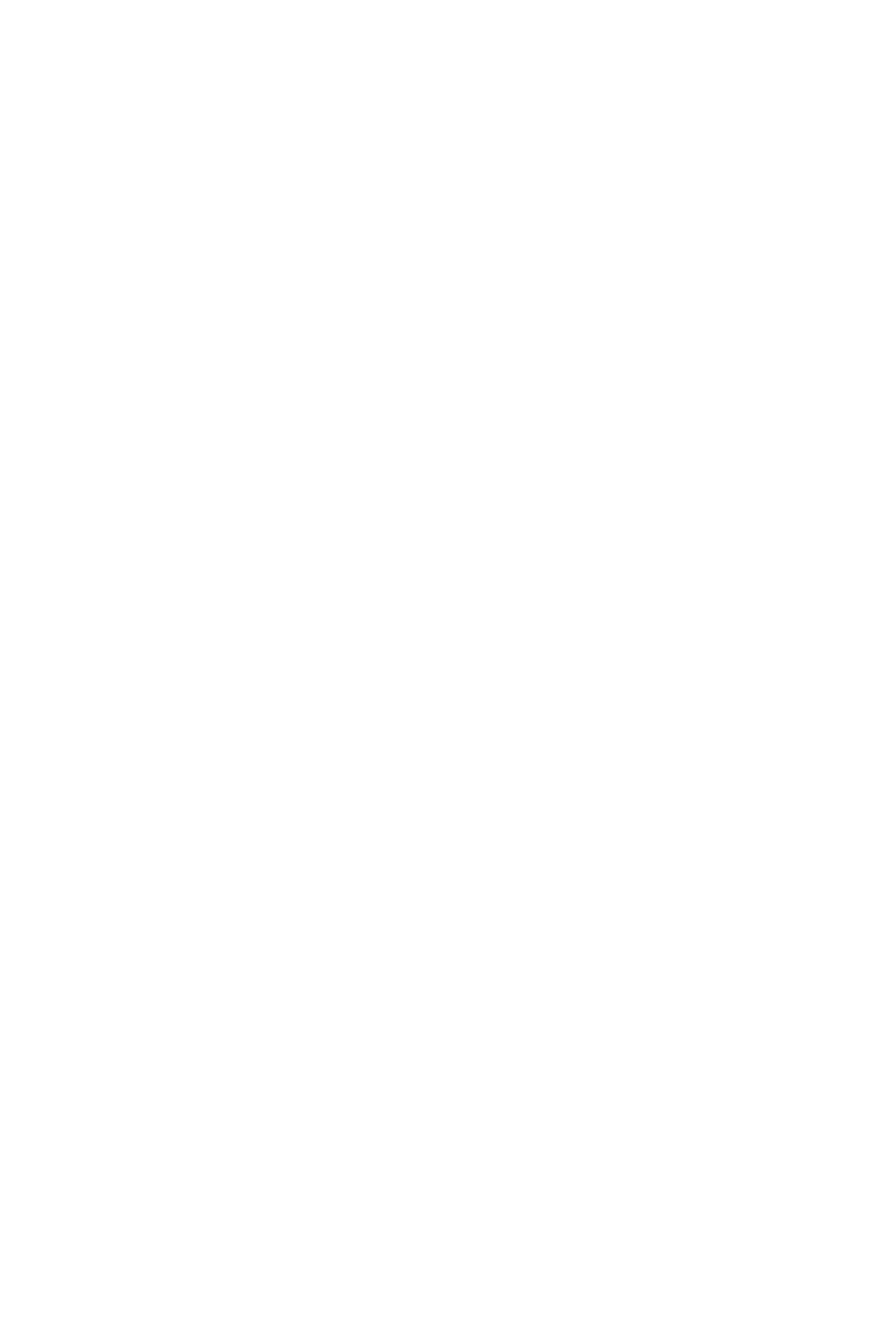
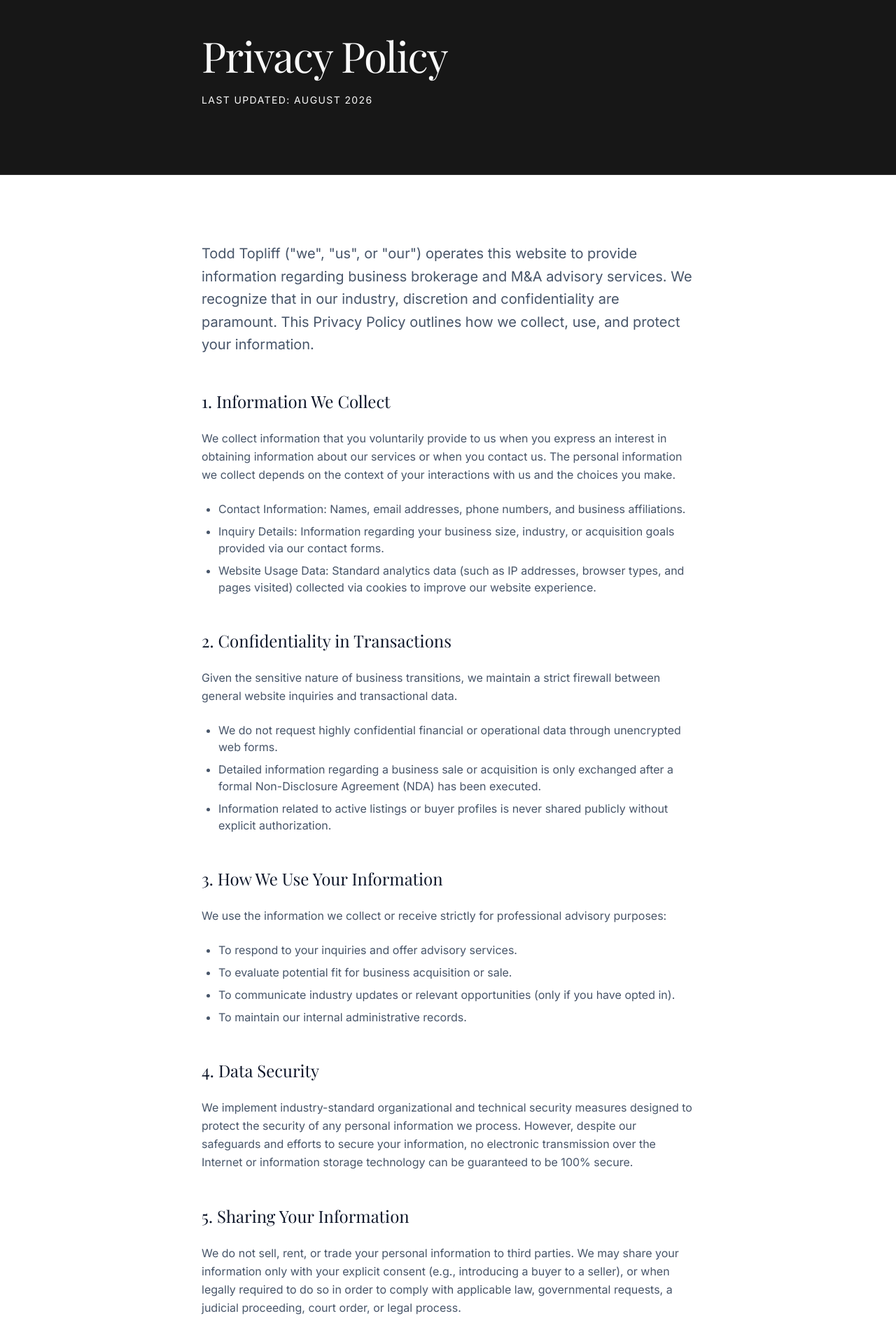
Before and after one commit to VictorChidex1/todd-toplif, a React (Vite) app: page /privacy in a window 1280 px wide. Before the commit this address had no page. Shown: the part 240-2160 px from the top of the page at 70% size. Before the commit the page ends 800 px from the top, so only its background shows below. Built offline with nearby package versions, Linux system fonts and the light colour scheme.

Commit message:
feat: build privacy policy page with advisory-grade content

```diff
--- a/src/App.tsx
+++ b/src/App.tsx
@@ -5,6 +5,7 @@ import About from "@/pages/About"
 import Services from "@/pages/Services"
 import Opportunities from "@/pages/Opportunities"
 import Contact from "@/pages/Contact"
+import Privacy from "@/pages/Privacy"
 
 function App() {
   return (
@@ -16,6 +17,7 @@ function App() {
           <Route path="/services" element={<Services />} />
           <Route path="/opportunities" element={<Opportunities />} />
           <Route path="/contact" element={<Contact />} />
+          <Route path="/privacy" element={<Privacy />} />
         </Route>
       </Routes>
     </BrowserRouter>
--- /dev/null
+++ b/src/pages/Privacy/index.tsx
@@ -0,0 +1,11 @@
+import { PrivacyHero } from "./sections/PrivacyHero"
+import { PrivacyContent } from "./sections/PrivacyContent"
+
+export default function Privacy() {
+  return (
+    <main className="flex min-h-screen flex-col w-full">
+      <PrivacyHero />
+      <PrivacyContent />
+    </main>
+  )
+}
--- /dev/null
+++ b/src/pages/Privacy/sections/PrivacyContent.tsx
@@ -0,0 +1,64 @@
+export function PrivacyContent() {
+  return (
+    <section className="bg-white py-16 md:py-24">
+      <div className="container mx-auto px-4 md:px-8 max-w-screen-md">
+
+        <div className="prose prose-slate prose-lg max-w-none">
+          <p className="lead text-xl text-slate-600 font-light leading-relaxed mb-12">
+            Todd Topliff ("we", "us", or "our") operates this website to provide information regarding business brokerage and M&A advisory services. We recognize that in our industry, discretion and confidentiality are paramount. This Privacy Policy outlines how we collect, use, and protect your information.
+          </p>
+
+          <h2 className="font-heading text-2xl text-slate-900 mt-12 mb-6 font-medium">1. Information We Collect</h2>
+          <p className="text-slate-600 font-light leading-relaxed mb-6">
+            We collect information that you voluntarily provide to us when you express an interest in obtaining information about our services or when you contact us. The personal information we collect depends on the context of your interactions with us and the choices you make.
+          </p>
+          <ul className="list-disc pl-6 text-slate-600 font-light space-y-2 mb-8">
+            <li><strong>Contact Information:</strong> Names, email addresses, phone numbers, and business affiliations.</li>
+            <li><strong>Inquiry Details:</strong> Information regarding your business size, industry, or acquisition goals provided via our contact forms.</li>
+            <li><strong>Website Usage Data:</strong> Standard analytics data (such as IP addresses, browser types, and pages visited) collected via cookies to improve our website experience.</li>
+          </ul>
+
+          <h2 className="font-heading text-2xl text-slate-900 mt-12 mb-6 font-medium">2. Confidentiality in Transactions</h2>
+          <p className="text-slate-600 font-light leading-relaxed mb-6">
+            Given the sensitive nature of business transitions, we maintain a strict firewall between general website inquiries and transactional data.
+          </p>
+          <ul className="list-disc pl-6 text-slate-600 font-light space-y-2 mb-8">
+            <li>We do not request highly confidential financial or operational data through unencrypted web forms.</li>
+            <li>Detailed information regarding a business sale or acquisition is only exchanged after a formal Non-Disclosure Agreement (NDA) has been executed.</li>
+            <li>Information related to active listings or buyer profiles is never shared publicly without explicit authorization.</li>
+          </ul>
+
+          <h2 className="font-heading text-2xl text-slate-900 mt-12 mb-6 font-medium">3. How We Use Your Information</h2>
+          <p className="text-slate-600 font-light leading-relaxed mb-6">
+            We use the information we collect or receive strictly for professional advisory purposes:
+          </p>
+          <ul className="list-disc pl-6 text-slate-600 font-light space-y-2 mb-8">
+            <li>To respond to your inquiries and offer advisory services.</li>
+            <li>To evaluate potential fit for business acquisition or sale.</li>
+            <li>To communicate industry updates or relevant opportunities (only if you have opted in).</li>
+            <li>To maintain our internal administrative records.</li>
+          </ul>
+
+          <h2 className="font-heading text-2xl text-slate-900 mt-12 mb-6 font-medium">4. Data Security</h2>
+          <p className="text-slate-600 font-light leading-relaxed mb-8">
+            We implement industry-standard organizational and technical security measures designed to protect the security of any personal information we process. However, despite our safeguards and efforts to secure your information, no electronic transmission over the Internet or information storage technology can be guaranteed to be 100% secure.
+          </p>
+
+          <h2 className="font-heading text-2xl text-slate-900 mt-12 mb-6 font-medium">5. Sharing Your Information</h2>
+          <p className="text-slate-600 font-light leading-relaxed mb-8">
+            We do not sell, rent, or trade your personal information to third parties. We may share your information only with your explicit consent (e.g., introducing a buyer to a seller), or when legally required to do so in order to comply with applicable law, governmental requests, a judicial proceeding, court order, or legal process.
+          </p>
+
+          <h2 className="font-heading text-2xl text-slate-900 mt-12 mb-6 font-medium">6. Contact Us</h2>
+          <p className="text-slate-600 font-light leading-relaxed mb-8">
+            If you have questions or comments about this policy, or if you wish to update or delete your information from our records, you may email us at:
+            <br /><br />
+            <a href="mailto:todd@cibb.com" className="text-yellow-600 font-medium hover:text-yellow-700 transition-colors">todd@cibb.com</a>
+          </p>
+
+        </div>
+
+      </div>
+    </section>
+  )
+}
--- /dev/null
+++ b/src/pages/Privacy/sections/PrivacyHero.tsx
@@ -0,0 +1,14 @@
+export function PrivacyHero() {
+  return (
+    <section className="bg-primary text-primary-foreground pt-32 pb-16 md:pt-48 md:pb-24 border-b border-white/10">
+      <div className="container mx-auto px-4 md:px-8 max-w-screen-md">
+        <h1 className="font-heading text-4xl md:text-5xl lg:text-6xl font-medium tracking-tight mb-6">
+          Privacy Policy
+        </h1>
+        <p className="text-primary-foreground/70 font-sans tracking-widest uppercase text-sm font-medium">
+          Last Updated: August 2026
+        </p>
+      </div>
+    </section>
+  )
+}
```
